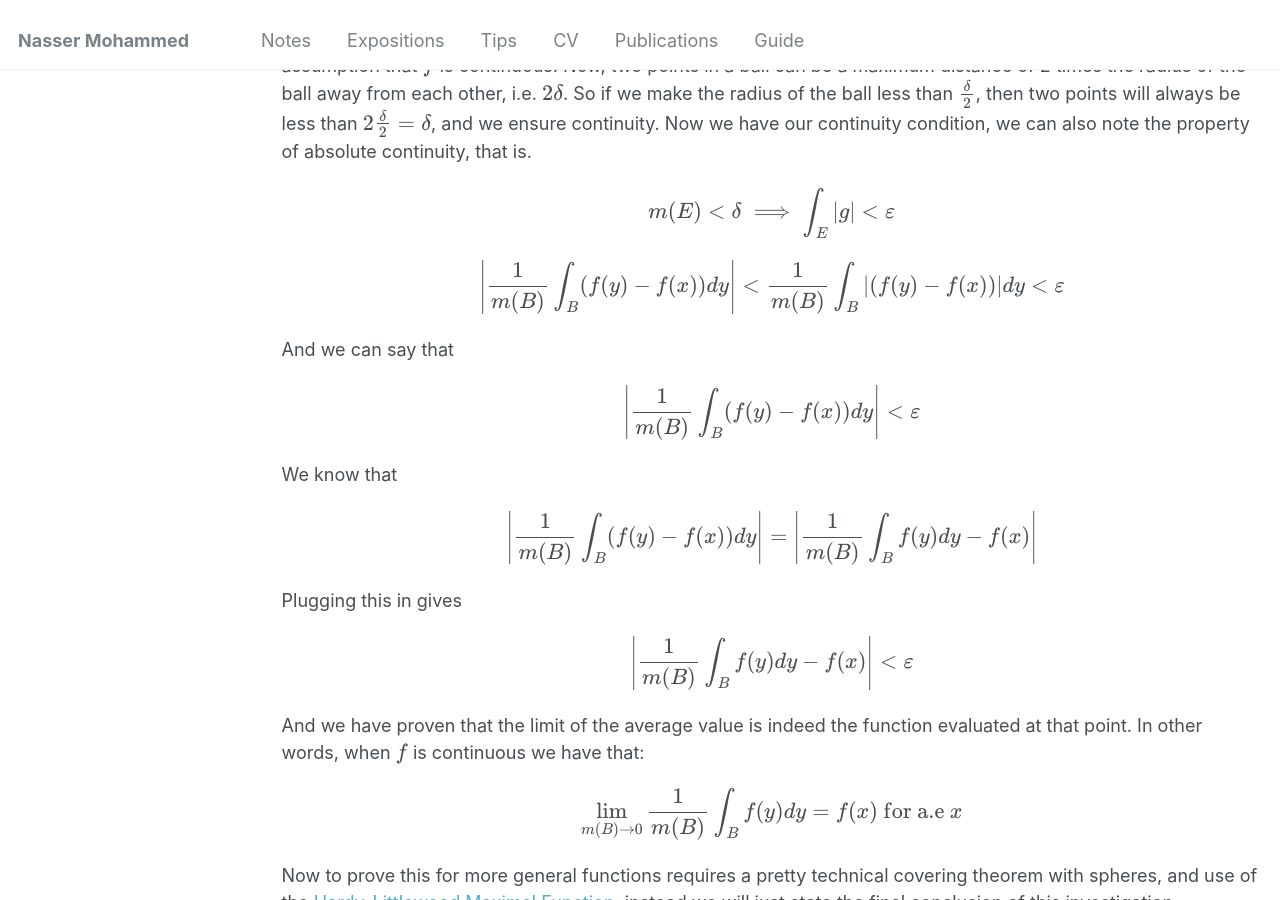
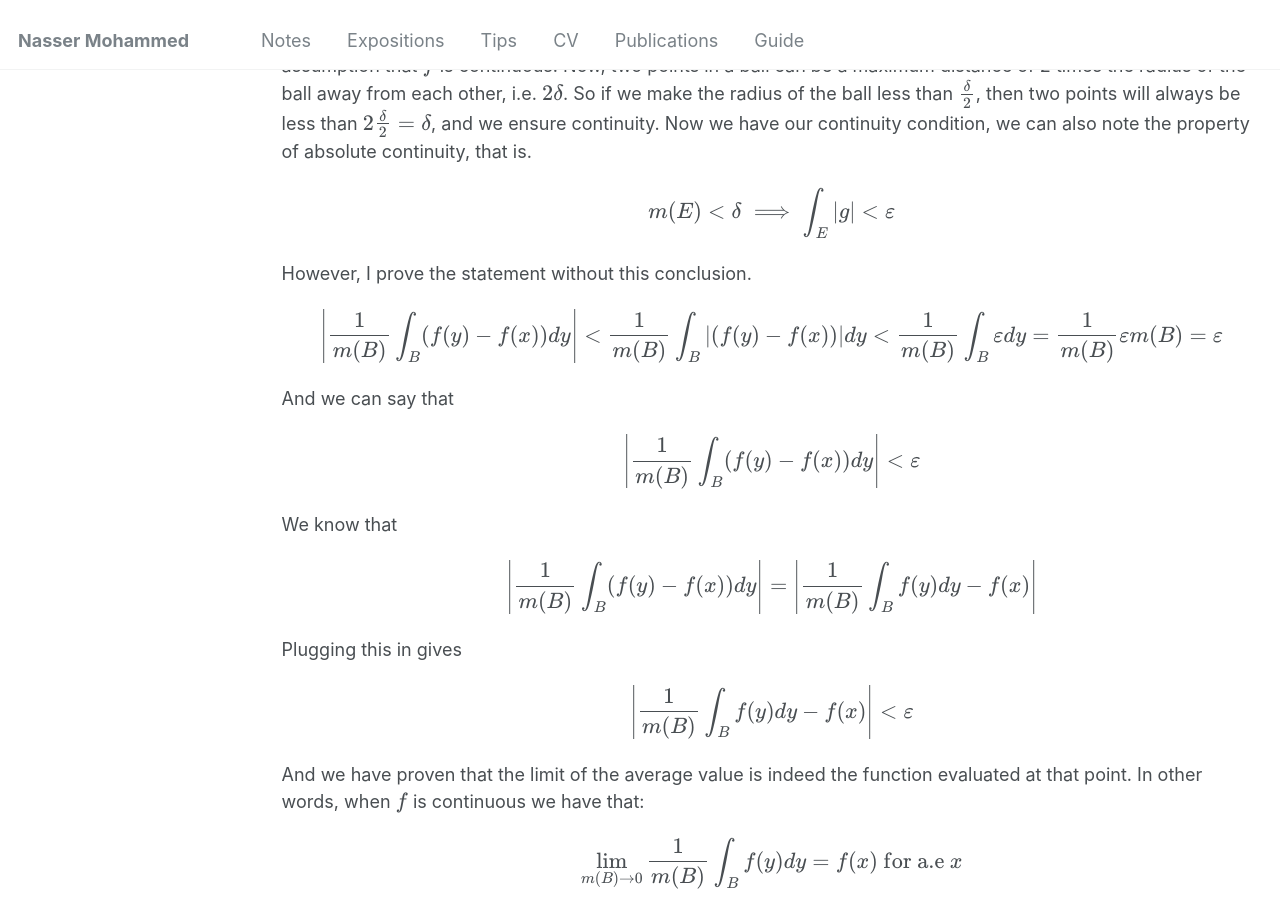
Before and after one commit to Nasser-Mohammed/Nasser-Mohammed.github.io, a Jekyll site: the page built from _pages/notes/analysis/ftc.md, in a window 1280 px wide and 900 px high, scrolled down 4282 px. Built offline with Jekyll 4.4.1, drawn with Linux system fonts in a browser that asks for light colours.

Commit message:
Update ftc.md

```diff
--- a/_pages/notes/analysis/ftc.md
+++ b/_pages/notes/analysis/ftc.md
@@ -71,7 +71,8 @@ Now since we know (by our assumption that \\(f\\) is continuous) that
 \\[\left|x - y\right| < \delta \implies \left|f(y)-f(x)\right| < \varepsilon\\]
 Now all we have to do is consider that our ball \\(B\\) has radius \\(\frac{\delta}{2}\\) (i.e. \\(B_{\frac{\delta}{2}}\\)). We do this, since we want to ensure any two points in the ball are less than a distance \\(\delta\\) from each other, since this will enforce \\(\left|f(y) - f(x)\right| < \varepsilon\\) by our assumption that \\(f\\) is continuous. Now, two points in a ball can be a maximum distance of 2 times the radius of the ball away from each other, i.e. \\(2\delta\\). So if we make the radius of the ball less than \\(\frac{\delta}{2}\\), then two points will always be less than \\(2\frac{\delta}{2} = \delta\\), and we ensure continuity. Now we have our continuity condition, we can also note the property of absolute continuity, that is.
 \\[m(E) < \delta \implies \int_E|g| < \varepsilon\\]
-\\[\left|\frac{1}{m(B)}\int_B(f(y) - f(x))dy\right| < \frac{1}{m(B)}\int_B\left|(f(y) - f(x))\right|dy < \varepsilon\\]
+However, I prove the statement without this conclusion.
+\\[\left|\frac{1}{m(B)}\int_B(f(y) - f(x))dy\right| < \frac{1}{m(B)}\int_B\left|(f(y) - f(x))\right|dy < \frac{1}{m(B)}\int_B\varepsilon dy = \frac{1}{m(B)}\varepsilon m(B) = \varepsilon\\]
 And we can say that
 \\[\left|\frac{1}{m(B)}\int_B(f(y) - f(x))dy\right| < \varepsilon\\]
 We know that
```
